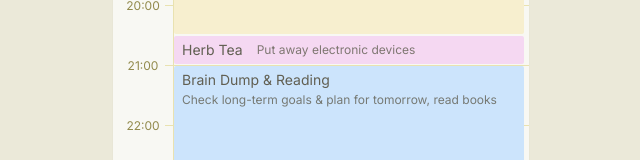
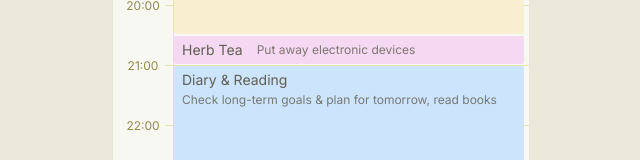
Before and after one commit to uzura89/my-daily-routine, a Next.js app: page / in a window 1280 px wide. Shown: the part 1418-1578 px from the top of the page, without its empty margins (319-959 px from the left). Built offline with nearby package versions, Linux system fonts and the light colour scheme; a web font is replaced by a local one.

Commit message:
change timetable

```diff
--- a/src/data/timetable.ts
+++ b/src/data/timetable.ts
@@ -97,7 +97,7 @@ export const timetable: TimetableType = {
       color: ITEM_COLOR_PINK,
     },
     {
-      name: "Brain Dump & Reading",
+      name: "Diary & Reading",
       memo: "Check long-term goals & plan for tomorrow, read books",
       start: "21:00",
       end: "23:00",
```
